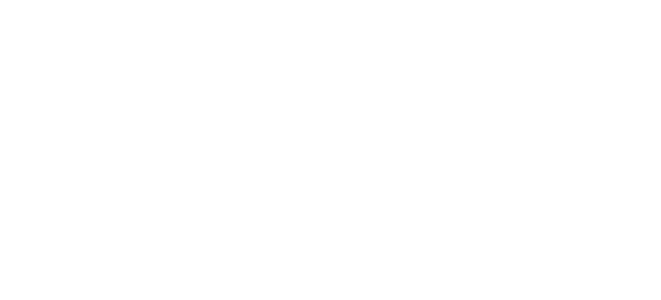
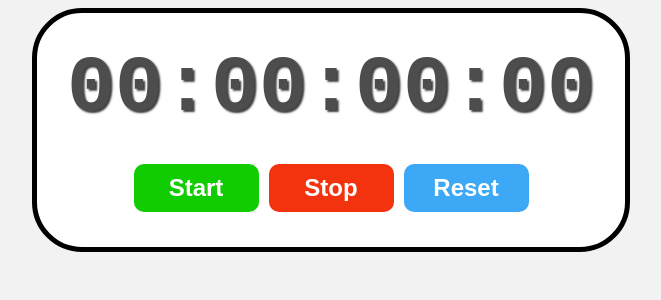
Before and after one commit to lukamrko/brocode-react-course, a React (Vite) app in the folder my-react-app/: page / in a window 1280 px wide. Shown: the top 300 px of the page, without its empty margins (309-970 px from the left). Built offline with nearby package versions, Linux system fonts and the light colour scheme.

Commit message:
Final lection finish

```diff
--- a/my-react-app/src/App.jsx
+++ b/my-react-app/src/App.jsx
@@ -1,7 +1,8 @@
+import Stopwatch from "./Stopwatch";
+
 function App() {
 	return (
-		<>
-		</>
+		<Stopwatch />
 	);
 }
 
--- /dev/null
+++ b/my-react-app/src/Stopwatch.jsx
@@ -0,0 +1,66 @@
+import { useState, useEffect, useRef } from 'react'
+
+function Stopwatch() {
+
+    const [isRunning, setIsRunning] = useState(false);
+    const [elapsedTime, setElapsedTime] = useState(0);
+    const intervalIDRef = useRef(null);
+    const startTimeRef = useRef(0);
+
+    useEffect(() => {
+        if (isRunning) {
+            intervalIDRef.current = setInterval(() => {
+                setElapsedTime(Date.now() - startTimeRef.current);
+            }, 10)
+        }
+
+        return () => {
+            clearInterval(intervalIDRef.current);
+        }
+    }, [isRunning]);
+
+    function start() {
+        setIsRunning(true);
+        startTimeRef.current = Date.now() - elapsedTime;
+    }
+
+    function stop() {
+        setIsRunning(false);
+
+    }
+
+    function reset() {
+        setElapsedTime(0);
+        setIsRunning(false);
+    }
+
+    function formatTime() {
+        let hours = Math.floor(elapsedTime / (1000 * 60 * 60));
+        let minutes = Math.floor(elapsedTime / (1000 * 60) % 60);
+        let seconds = Math.floor(elapsedTime / (1000) % 60);
+        let milliseconds = Math.floor(elapsedTime % (1000) / 10);
+
+        hours = String(hours).padStart(2, "0");
+        minutes = String(minutes).padStart(2, "0");
+        seconds = String(seconds).padStart(2, "0");
+        milliseconds = String(milliseconds).padStart(2, "0");
+
+        return `${hours}:${minutes}:${seconds}:${milliseconds}`;
+    }
+
+
+    return (
+        <div className='stopwatch'>
+            <div className='display'>
+                {formatTime()}
+            </div>
+            <div className='controls'>
+                <button onClick={start} className='start-button'>Start</button>
+                <button onClick={stop} className='stop-button'>Stop</button>
+                <button onClick={reset} className='reset-button'>Reset</button>
+            </div>
+        </div>
+    );
+}
+
+export default Stopwatch
--- a/my-react-app/src/index.css
+++ b/my-react-app/src/index.css
@@ -0,0 +1,61 @@
+body{
+    display: flex;
+    flex-direction: column;
+    align-items: center;
+    background-color: hsl(0, 0%, 95%);
+}
+
+.stopwatch{
+    display: flex;
+    flex-direction: column;
+    align-items: center;
+    border: 5px solid;
+    border-radius: 50px;
+    background-color: white;
+    padding: 30px;
+}
+
+.display{
+    font-size: 5rem;
+    font-family: monospace;
+    font-weight: bold;
+    color: hsl(0, 0%, 30%);
+    text-shadow: 2px 2px 2px hsl(0, 0%, 0%, 0.76);
+    margin-bottom: 25px;
+}
+
+.controls button{
+    font-size: 1.5rem;
+    font-weight: bold;
+    padding: 10px 20px;
+    margin: 5px;
+    min-width: 125px;
+    border: none;
+    border-radius: 10px;
+    cursor: pointer;
+    color: white;
+    transition: background-color 0.5s ease;
+}
+
+.start-button{
+    background-color: hsl(115, 100%, 40%);
+}
+
+.start-button:hover {
+    background-color: hsl(115, 100%, 35%);
+}
+
+.stop-button {
+    background-color: hsl(10, 90%, 50%);
+}
+
+.stop-button:hover {
+    background-color: hsl(10, 90%, 45%);
+}
+
+.reset-button {
+    background-color: hsl(205, 90%, 60%);
+}
+
+.reset-button:hover {
+    background-color: hsl(205, 90%, 55%);}
```
Also changed, not shown: 2 other files (tests, documents, lock files or other folders).
